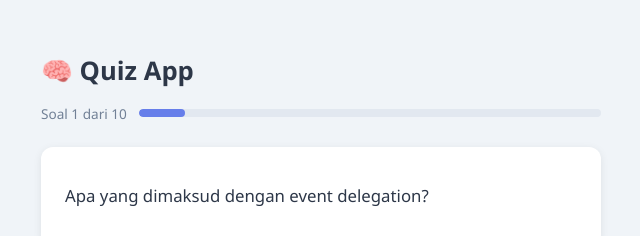
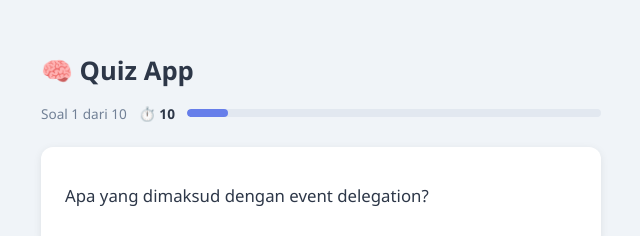
Before and after one commit to Jiiahhhh/quiz-app, a plain HTML site: page index.html in a window 1280 px wide. Shown: the part 129-365 px from the top of the page, 319-959 px from the left. Drawn offline with Linux system fonts and the light colour scheme.

Commit message:
add timer countdown per question

```diff
--- a/index.html
+++ b/index.html
@@ -14,6 +14,7 @@
           <h1 class="app-title">🧠 Quiz App</h1>
           <div class="progress-info">
             <span id="questionCounter">Soal 1 dari 10</span>
+            <span id="timer">⏱️ 15s</span>
             <div class="progress-bar">
               <div class="progress-fill" id="progressFill"></div>
             </div>
--- a/main.js
+++ b/main.js
@@ -10,6 +10,8 @@ import {
 let currentIndex = 0;
 let score = 0;
 let shuffledQuestions;
+let timerInterval;
+let timeLeft = 15;
 
 function shuffleArray(array) {
   const shuffled = [...array];
@@ -35,10 +37,14 @@ function loadQuestion() {
     currentIndex + 1,
     shuffledQuestions.length,
   );
+
+  startTimer(answer);
+
   document.getElementById("optionsGrid").addEventListener(
     "click",
     (e) => {
       if (e.target.classList.contains("option-btn")) {
+        clearInterval(timerInterval);
         showFeedback(e.target, answer);
         if (e.target.dataset.option === answer) {
           score++;
@@ -50,6 +56,7 @@ function loadQuestion() {
 }
 
 function handleNext() {
+  clearInterval(timerInterval);
   currentIndex++;
   if (currentIndex < shuffledQuestions.length) {
     loadQuestion();
@@ -72,6 +79,38 @@ function getHighScore() {
   return localStorage.getItem("quiz-highscore");
 }
 
+function startTimer(answer) {
+  const timerEl = document.getElementById("timer");
+
+  timeLeft = 15;
+  timerEl.style.color = "#2d3748";
+  timerEl.textContent = `⏱️ ${timeLeft}`;
+
+  timerInterval = setInterval(() => {
+    timeLeft--;
+    timerEl.textContent = `⏱️ ${timeLeft}`;
+
+    if (timeLeft <= 5) {
+      timerEl.style.color = "#c53030";
+    }
+
+    if (timeLeft <= 0) {
+      clearInterval(timerInterval);
+
+      //   const correctBtn = document.querySelector(`[data-option="${answer}"]`);
+      //   if (correctBtn) correctBtn.classList.add("correct");
+
+      document
+        .querySelectorAll(".option-btn")
+        .forEach((btn) => (btn.disabled = true));
+
+      document.getElementById("btnNext").disabled = false;
+
+      setTimeout(() => handleNext(), 1000);
+    }
+  }, 1000);
+}
+
 document.getElementById("btnNext").addEventListener("click", handleNext);
 document.getElementById("btnRestart").addEventListener("click", startQuiz);
 
--- a/style.css
+++ b/style.css
@@ -223,6 +223,12 @@ body {
   background: #5a67d8;
 }
 
+#timer {
+  font-size: 0.85rem;
+  color: #2d3748;
+  font-weight: 600;
+}
+
 /* ============================================
    UTILITY
    ============================================ */
```
